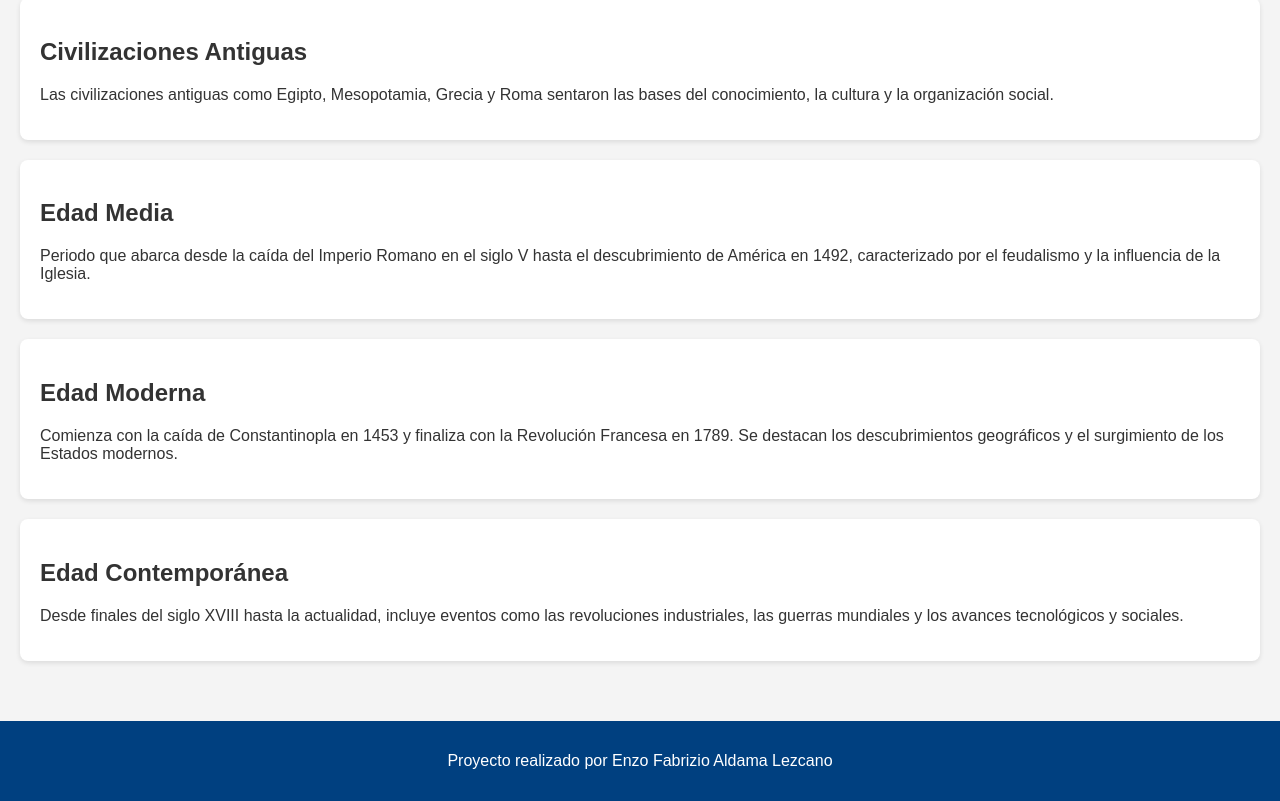
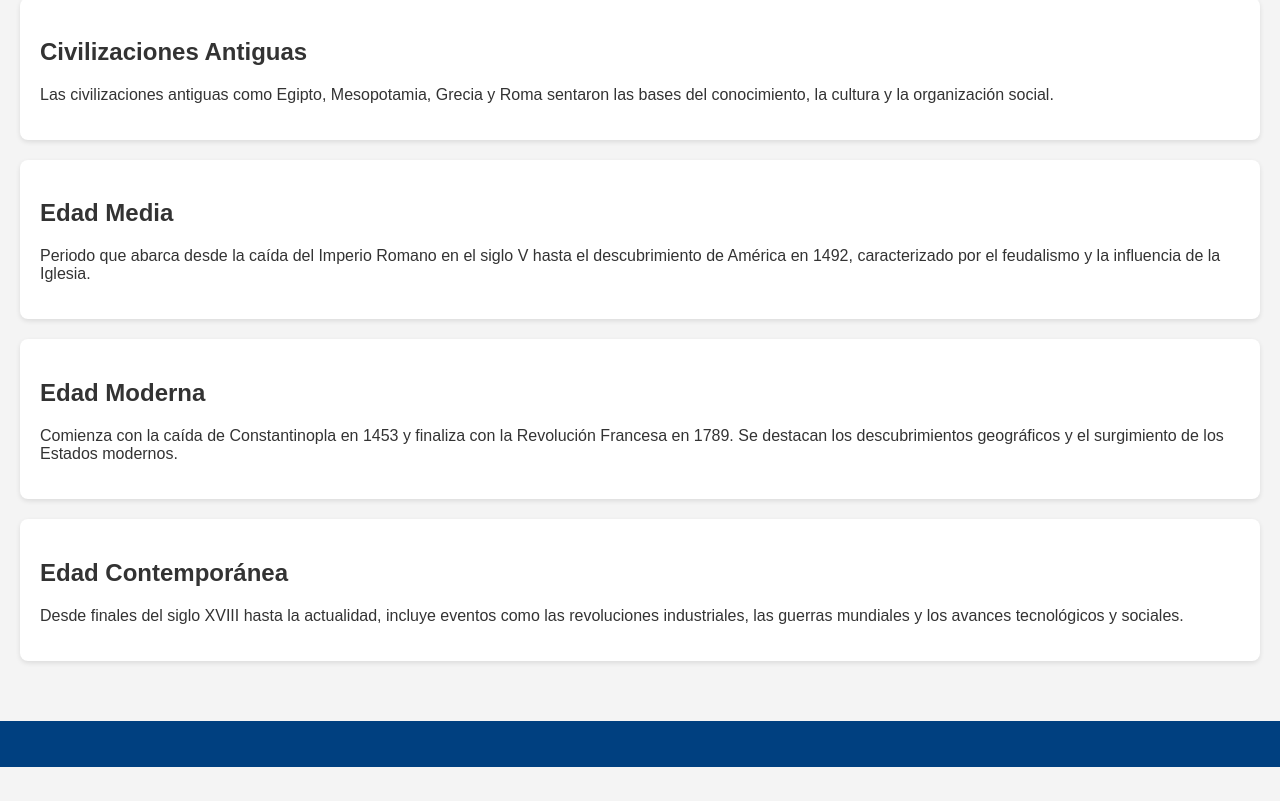
Before and after one commit to enzzo7770/proyecto-historia-, a plain HTML site: page index.html in a window 1280 px wide. Shown: the part 322-1123 px from the top of the page. After the commit the page ends 1089 px from the top, so only its background shows below. Drawn offline with Linux system fonts and the light colour scheme.

Commit message:
Add files via upload

```diff
--- a/index.html
+++ b/index.html
@@ -95,7 +95,7 @@
     </main>
 
     <footer>
-        <p>Proyecto realizado por Enzo Fabrizio Aldama Lezcano</p>
+        <p></p>
     </footer>
 </body>
 </html>
```
